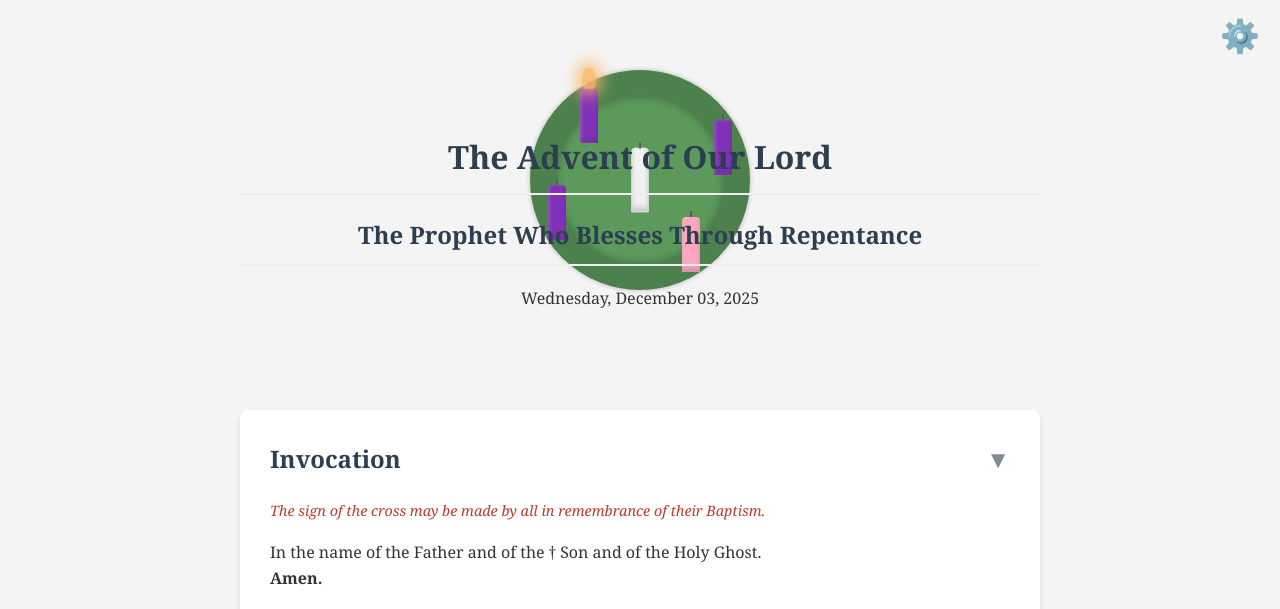
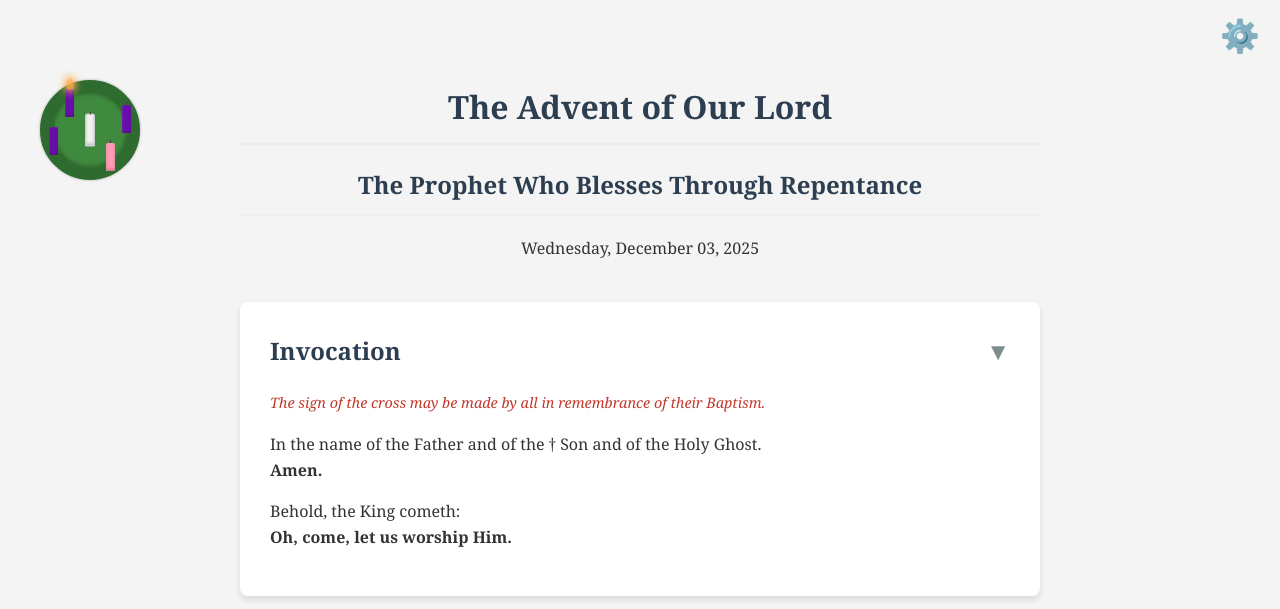
Before and after one commit to brandonadamprice/LCMS_Prayer_App, a Flask app: page /advent_devotion in a window 1280 px wide. Shown: the top 609 px of the page. Run offline with Flask 3, Linux system fonts and the light colour scheme; data that the repository does not hold is empty.

Commit message:
move the wreath out of the way

```diff
--- a/devotions/python/advent.py
+++ b/devotions/python/advent.py
@@ -30,11 +30,11 @@ def generate_advent_devotion():
   reading_texts = utils.fetch_passages([scripture_verses])
   reading_text = reading_texts[0]
 
-  # Candle lighting logic: Candle 1 from Dec 1, 2 from Dec 8, 3 (Pink) from Dec 15, 4 from Dec 22, 5 (White) on Dec 25.
+  # This logic is based on 2025
   candle_1_lit = day_of_month >= 1
-  candle_2_lit = day_of_month >= 8
-  candle_3_lit = day_of_month >= 15
-  candle_4_lit = day_of_month >= 22
+  candle_2_lit = day_of_month >= 7
+  candle_3_lit = day_of_month >= 14
+  candle_4_lit = day_of_month >= 21
   candle_5_lit = day_of_month == 25
 
   reading_html = f"<p>{reading_text}</p>"
--- a/devotions/static/styles.css
+++ b/devotions/static/styles.css
@@ -399,10 +399,10 @@ body.dark-mode li.post-it:hover {
 /* Advent Wreath */
 .advent-wreath {
   position: relative;
-  width: 200px;
-  height: 200px;
-  margin: 10px auto;
-  padding: 10px;
+  width: 100px;
+  height: 100px;
+  margin: 0;
+  padding: 0;
 }
 .wreath-base {
   position: absolute;
@@ -411,9 +411,9 @@ body.dark-mode li.post-it:hover {
   width: 100%;
   height: 100%;
   border-radius: 50%;
-  border: 25px solid #2e6b2e;
+  border: 12px solid #2e6b2e;
   box-sizing: border-box;
-  box-shadow: inset 0 0 10px rgba(0, 0, 0, 0.5), 0 0 5px rgba(0, 0, 0, 0.3);
+  box-shadow: inset 0 0 5px rgba(0, 0, 0, 0.5), 0 0 3px rgba(0, 0, 0, 0.3);
   background-color: #3f8a3f;
 }
 body.dark-mode .wreath-base {
@@ -423,28 +423,28 @@ body.dark-mode .wreath-base {
 
 .candle {
   position: absolute;
-  width: 18px;
-  height: 55px;
-  border-radius: 4px 4px 0 0;
-  box-shadow: inset 0 -4px 5px rgba(0, 0, 0, 0.2),
-    inset 2px 0 3px rgba(255, 255, 255, 0.2);
+  width: 9px;
+  height: 28px;
+  border-radius: 2px 2px 0 0;
+  box-shadow: inset 0 -2px 3px rgba(0, 0, 0, 0.2),
+    inset 1px 0 2px rgba(255, 255, 255, 0.1);
   background: #500a75; /* Dark Purple for unlit */
 }
 /* Wick */
 .candle::before {
   content: "";
   position: absolute;
-  top: -6px;
-  left: calc(50% - 1px);
-  width: 2px;
-  height: 6px;
+  top: -3px;
+  left: calc(50% - 0.5px);
+  width: 1px;
+  height: 3px;
   background: #404040;
 }
 
-.candle.purple-1 { top: 18px; left: 50px; background-color: #6a0dad; }
-.candle.purple-2 { top: 50px; right: 18px; background-color: #6a0dad; }
-.candle.pink { bottom: 18px; right: 50px; background-color: #ff99b5; }
-.candle.purple-3 { bottom: 50px; left: 18px; background-color: #6a0dad; }
+.candle.purple-1 { top: 9px; left: 25px; background-color: #6a0dad; }
+.candle.purple-2 { top: 25px; right: 9px; background-color: #6a0dad; }
+.candle.pink { bottom: 9px; right: 25px; background-color: #ff99b5; }
+.candle.purple-3 { bottom: 25px; left: 9px; background-color: #6a0dad; }
 .candle.white {
   top: 50%;
   left: 50%;
@@ -452,7 +452,8 @@ body.dark-mode .wreath-base {
   background-color: #f0f0f0;
   border: 1px solid #ccc;
   box-sizing: border-box;
-  height: 65px;
+  height: 33px;
+  width: 10px; /* center candle maybe a bit wider */
 }
 
 /* Flame */
@@ -461,12 +462,12 @@ body.dark-mode .wreath-base {
   100% {
     opacity: 1;
     transform: translateX(-50%) scaleY(1) rotate(-2deg);
-    box-shadow: 0 0 12px 4px #ffac4f;
+    box-shadow: 0 0 6px 2px #ffac4f;
   }
   50% {
     opacity: 0.8;
     transform: translateX(-50%) scaleY(1.08) rotate(2deg);
-    box-shadow: 0 0 15px 6px #ffac4f;
+    box-shadow: 0 0 8px 3px #ffac4f;
   }
 }
 .candle.lit::after {
@@ -475,15 +476,15 @@ body.dark-mode .wreath-base {
   bottom: 100%;
   left: 50%;
   transform: translateX(-50%);
-  width: 14px;
-  height: 20px;
+  width: 7px;
+  height: 10px;
   background-color: #ffac4f; /* Flame color */
   border-radius: 50% 50% 20% 20% / 60% 60% 40% 40%;
-  box-shadow: 0 0 12px 4px #ffac4f;
+  box-shadow: 0 0 6px 2px #ffac4f;
   animation: flicker 1.8s infinite alternate ease-in-out;
 }
 /* White candle flame looks better yellow */
 .candle.white.lit::after {
    background-color: #ffd700;
-   box-shadow: 0 0 12px 4px #ffd700;
+   box-shadow: 0 0 6px 2px #ffd700;
 }
--- a/devotions/templates/advent_devotion.html
+++ b/devotions/templates/advent_devotion.html
@@ -2,8 +2,7 @@
 {% import "_macros.html" as macros %}
 {% block title %}Advent Devotion{% endblock %}
 {% block content %}
-    <div style="position: relative; text-align: center; margin-bottom: 40px; padding-top:50px; min-height: 260px;">
-      <div style="position: absolute; top: 0; left: 50%; transform: translateX(-50%); z-index: 1; opacity: 0.85;">
+    <div style="position: absolute; top: 80px; left: 40px; z-index: 1;">
         <div class="advent-wreath">
           <div class="wreath-base"></div>
           <div class="candle purple-1{% if candle_1_lit %} lit{% endif %}"></div>
@@ -12,12 +11,11 @@
           <div class="candle purple-3{% if candle_4_lit %} lit{% endif %}"></div>
           <div class="candle white{% if candle_5_lit %} lit{% endif %}"></div>
         </div>
-      </div>
-      <div style="position: relative; z-index: 2;">
+    </div>
+    <div style="text-align: center; margin-bottom: 40px;">
           <h1>The Advent of Our Lord</h1>
           <h2>{{ devotion_title|safe }}</h2>
           <p>{{ date_str }}</p>
-      </div>
     </div>
 
     {% call macros.card('Invocation') %}
```
